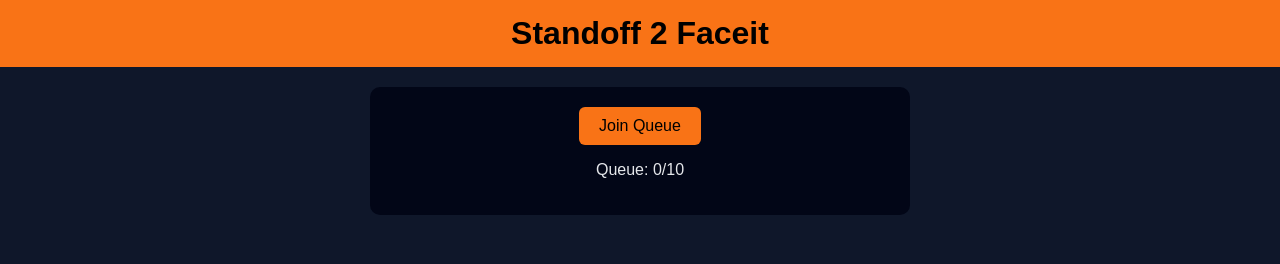
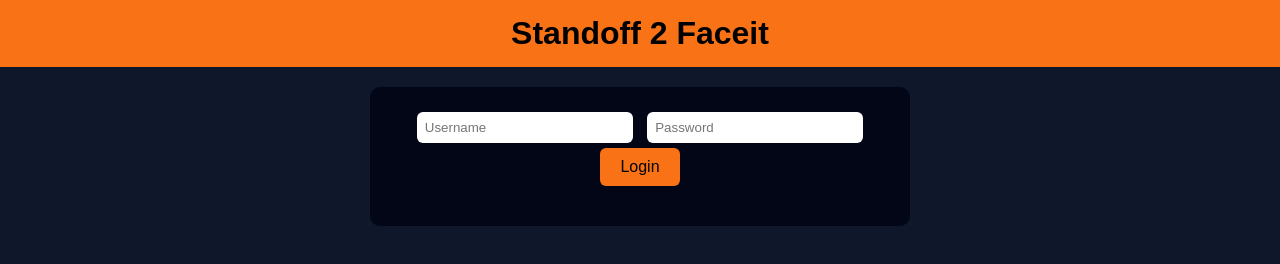
Before and after one commit to aspecttt67/so2-faceit, a website: page public/index.html in a window 1280 px wide. Drawn offline with nearby package versions, Linux system fonts and the light colour scheme; no server answers.

Commit message:
Update index.html

```diff
--- a/public/index.html
+++ b/public/index.html
@@ -36,6 +36,16 @@
     ul { list-style: none; padding: 0; }
     li { background: #1e293b; margin: 5px; padding: 8px; border-radius: 6px; }
     .pickable { cursor: pointer; }
+    form {
+      margin-bottom: 20px;
+    }
+    input {
+      padding: 8px;
+      margin: 5px;
+      border-radius: 6px;
+      border: none;
+      width: 200px;
+    }
   </style>
 </head>
 <body>
@@ -43,8 +53,18 @@
 <h1>Standoff 2 Faceit</h1>
 
 <div class="box">
-  <button id="join">Join Queue</button>
-  <p id="queueText">Queue: 0/10</p>
+
+  <!-- FORMULAR LOGIN -->
+  <form id="loginForm" method="POST" action="/login">
+    <input name="username" placeholder="Username" required />
+    <input name="password" type="password" placeholder="Password" required />
+    <button type="submit">Login</button>
+  </form>
+
+  <!-- BUTON JOIN QUEUE (ascuns până după login) -->
+  <button id="join" style="display:none;">Join Queue</button>
+  <p id="queueText" style="display:none;">Queue: 0/10</p>
+
 </div>
 
 <div id="match" class="box" style="display:none;">
```
